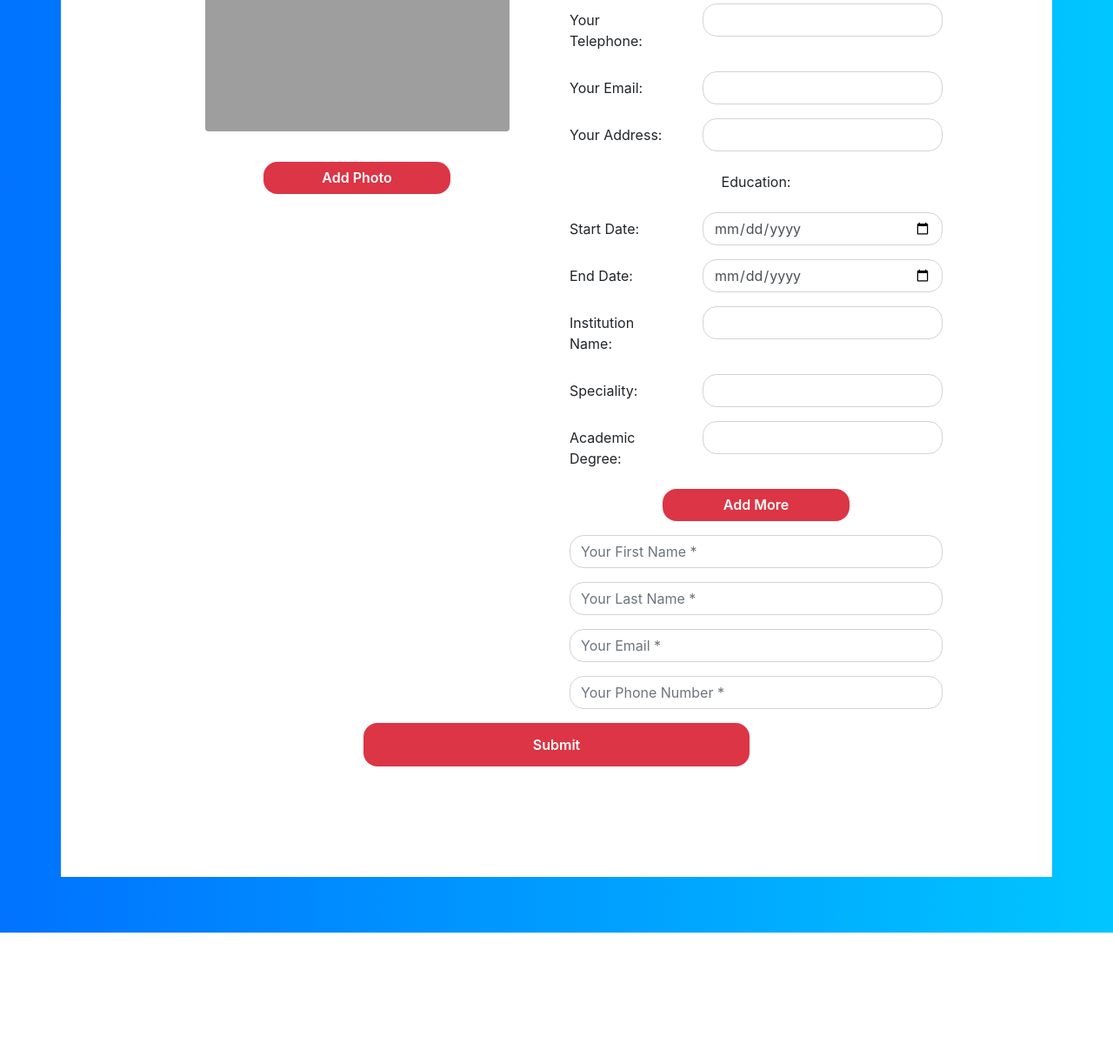
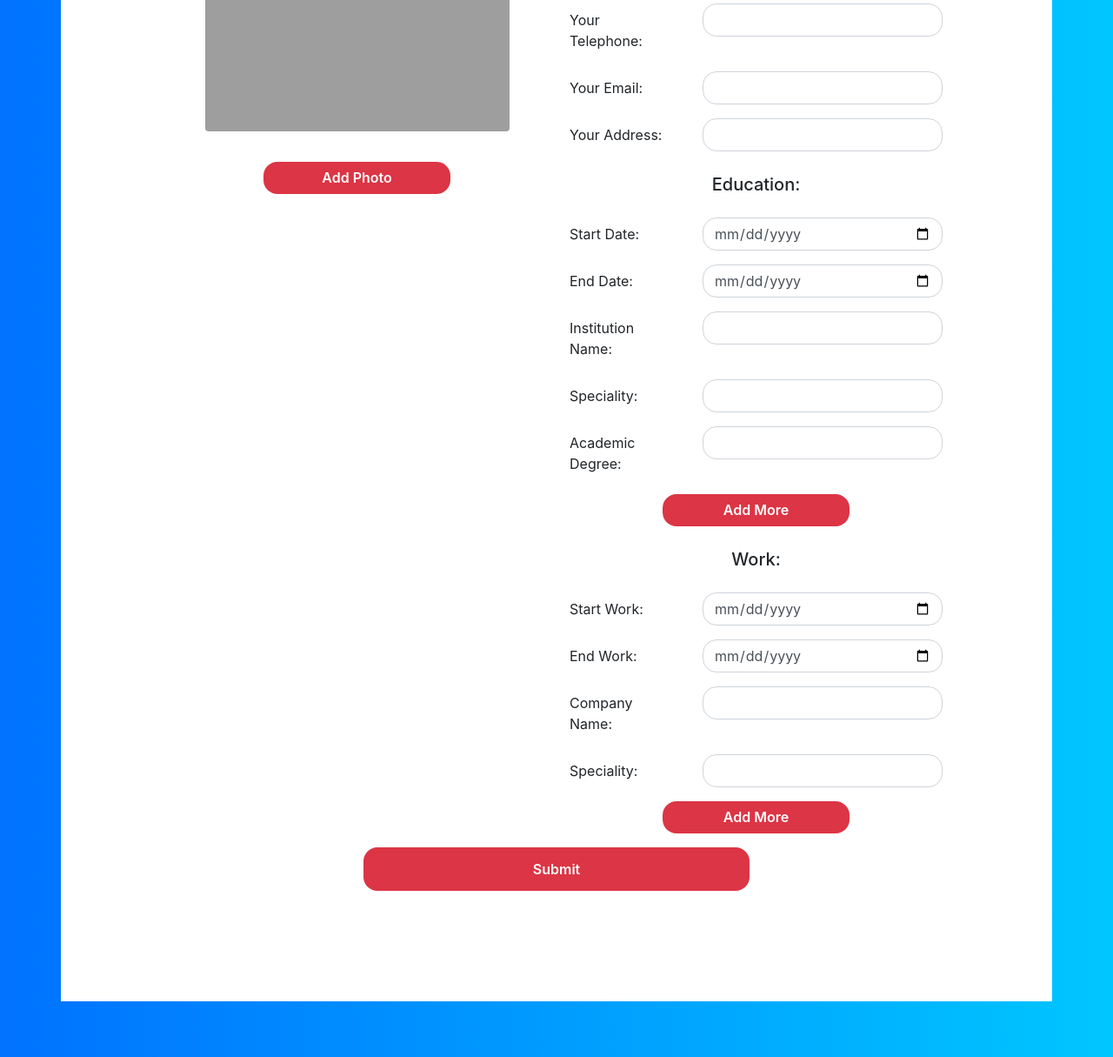
Before and after one commit to YareskoKostya/form-php, a PHP site: page / in a window 1280 px wide. Shown: the part 442-1657 px from the top of the page at 87% size. Before the commit the page ends 1514 px from the top, so only its background shows below. Run offline with PHP 8.4, Linux system fonts and the light colour scheme; grey boxes are pictures that could not be loaded.

Commit message:
ch main view: add last div input

```diff
--- a/app/views/MainView.php
+++ b/app/views/MainView.php
@@ -72,7 +72,7 @@
                     </div>
                 </div>
                 <div class="form-group" align="center">
-                    <label class="col-12 col-form-label">Education:</label>
+                    <h5><label class="col-12 col-form-label">Education:</label></h5>
                 </div>
                 <div class="form-group row">
                     <label for="example-date-input" class="col-md-4 col-form-label">Start Date:</label>
@@ -109,26 +109,42 @@
                 <div class="form-group"  align="center">
                     <input type="button" name="btnSubmit" class="btnContact" value="Add More"/>
                 </div>
-
-
-                <div class="form-group">
-                    <input type="text" name="name" class="form-control" placeholder="Your First Name *" value="" />
+                <div class="form-group" align="center">
+                    <h5><label class="col-12 col-form-label">Work:</label></h5>
                 </div>
-                <div class="form-group">
-                    <input type="text" name="surname" class="form-control" placeholder="Your Last Name *" value="" />
+                <div class="form-group row">
+                    <label for="example-date-input" class="col-md-4 col-form-label">Start Work:</label>
+                    <div class="col-md-8">
+                        <input class="form-control" type="date" id="example-date-input">
+                    </div>
                 </div>
-                <div class="form-group">
-                    <input type="text" name="txtEmail" class="form-control" placeholder="Your Email *" value="" />
+                <div class="form-group row">
+                    <label for="example-date-input" class="col-md-4 col-form-label">End Work:</label>
+                    <div class="col-md-8">
+                        <input class="form-control" type="date" id="example-date-input">
+                    </div>
                 </div>
-                <div class="form-group">
-                    <input type="text" name="txtPhone" class="form-control" placeholder="Your Phone Number *" value="" />
+                <div class="form-group row">
+                    <label for="example-text-input" class="col-4 col-form-label">Company Name:</label>
+                    <div class="col-8">
+                        <input class="form-control" type="text" id="example-text-input">
+                    </div>
                 </div>
-
-
+                <div class="form-group row">
+                    <label for="example-text-input" class="col-4 col-form-label">Speciality:</label>
+                    <div class="col-8">
+                        <input class="form-control" type="text" id="example-text-input">
+                    </div>
+                </div>
+                <div class="form-group" id="">
+                </div>
+                <div class="form-group"  align="center">
+                    <input type="button" name="btnSubmit" class="btnContact" value="Add More"/>
+                </div>
             </div>
         </div>
         <div class="form-group" align="center">
-            <input type="submit" name="btnSubmit" class="btnContact" value="Submit" />
+            <input type="submit" name="btnSubmit" class="btnContact" value="Submit"/>
         </div>
     </form>
 </div>
```
